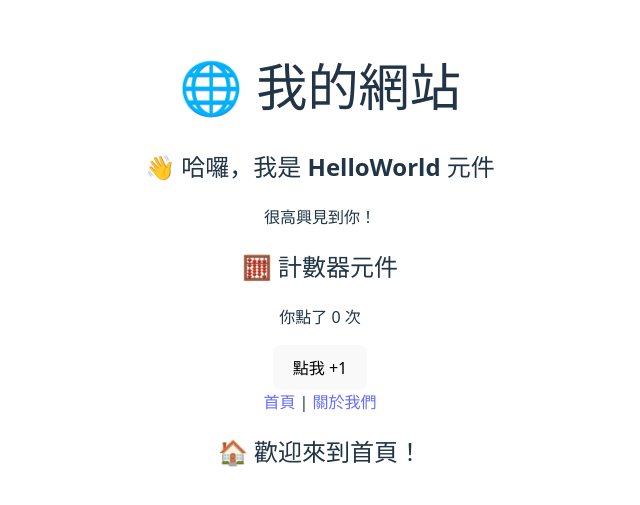
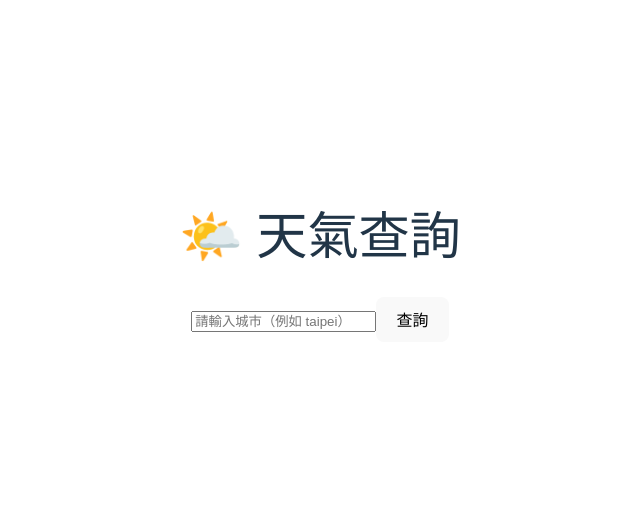
Before and after one commit to Hanks-Tsai/my-vue-app, a Vue app: page / in a window 1280 px wide. Shown: the part 143-648 px from the top of the page, without its empty margins (320-960 px from the left). Built offline with nearby package versions, Linux system fonts and the light colour scheme.

Commit message:
將功能改成查詢天氣，利用flask api接open weather

```diff
--- a/src/App.vue
+++ b/src/App.vue
@@ -1,20 +1,29 @@
 <template>
-  <div>
-    <h1>🌐 我的網站</h1>
-    <HelloWorld />
-    <Counter />
-    <nav>
-      <RouterLink to="/">首頁</RouterLink> |
-      <RouterLink to="/about">關於我們</RouterLink>
-    </nav>
-    <RouterView />
+  <div class="p-4">
+    <h1 class="text-2xl font-bold mb-4">🌤️ 天氣查詢</h1>
+    <input v-model="city" placeholder="請輸入城市（例如 taipei）" class="border p-2 mb-2" />
+    <button @click="fetchWeather" class="bg-blue-500 text-white px-4 py-2 rounded">查詢</button>
+
+    <div v-if="result" class="mt-4">
+      <p v-if="result.success">
+        {{ result.city }} 的天氣：{{ result.temp }}°C，{{ result.desc }}
+      </p>
+      <p v-else class="text-red-500">
+        {{ result.message }}
+      </p>
+    </div>
   </div>
 </template>
 
 <script setup>
-import { RouterLink, RouterView } from 'vue-router'
+import { ref } from 'vue'
 
-import HelloWorld from './components/HelloWorld.vue'
-import Counter from './components/Counter.vue'
+const city = ref('')
+const result = ref(null)
 
+const fetchWeather = async () => {
+  if (!city.value) return
+  const res = await fetch(`http://127.0.0.1:5000/api/weather?city=${city.value}`)
+  result.value = await res.json()
+}
 </script>
```
